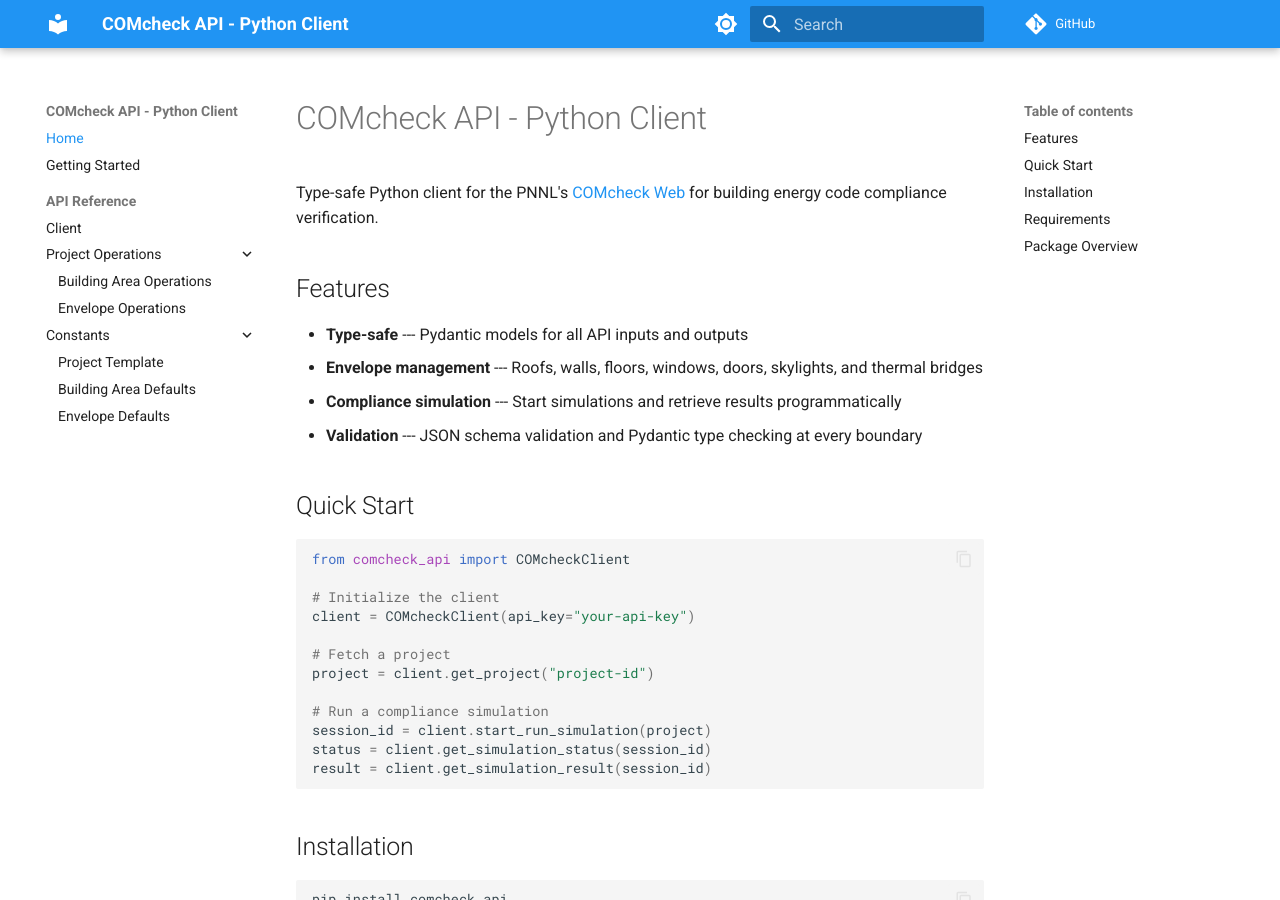
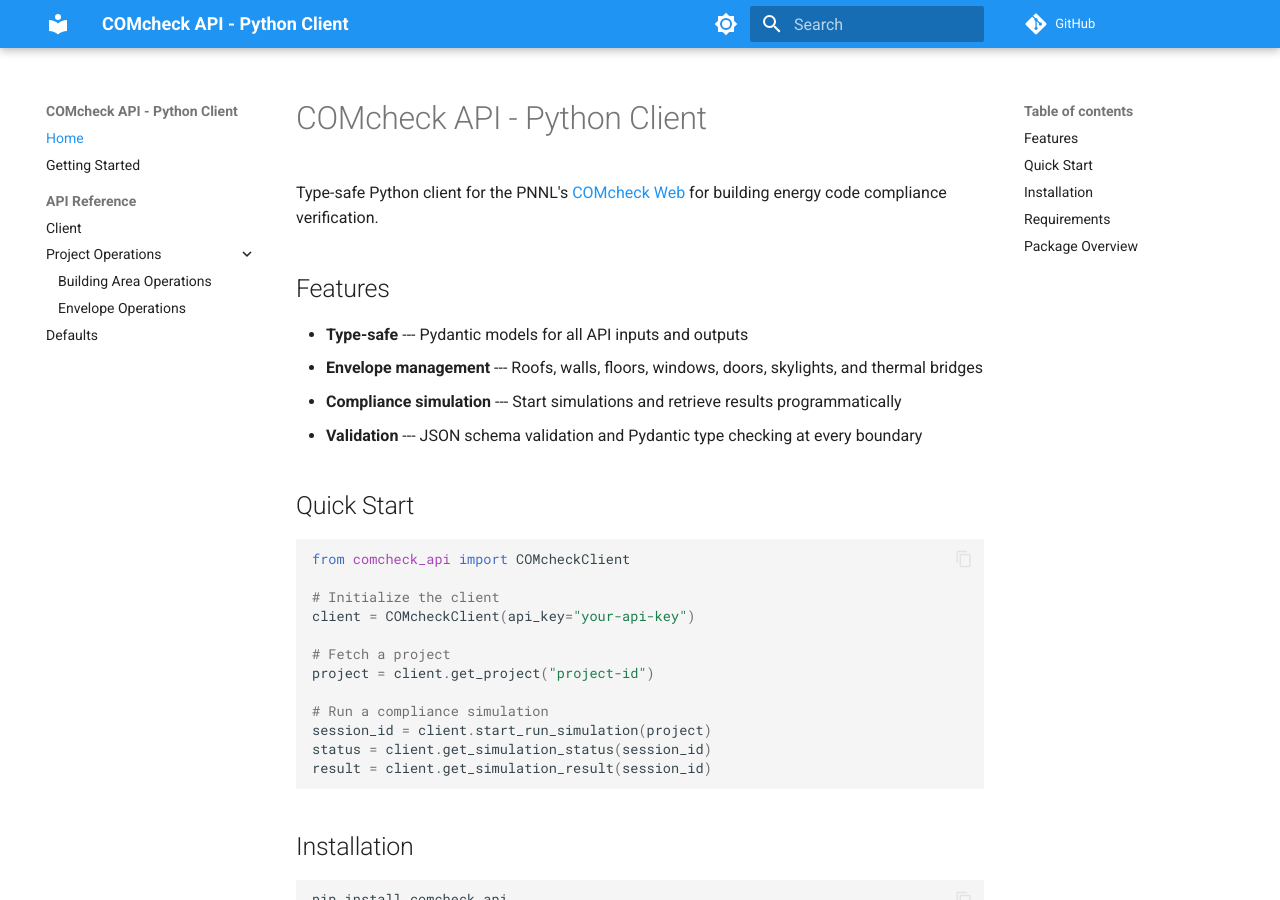
Before and after one commit to pnnl/comcheckweb-api-python, an MkDocs documentation site: the page built from docs_site/index.md, in a window 1280 px wide and 900 px high. Built offline with MkDocs 1.6.1 and Material for MkDocs 9.7.7, drawn with Linux system fonts in a browser that asks for light colours; comment, search, counter and statistics services are not loaded.

Commit message:
Update docs for defaults

```diff
--- a/mkdocs.yml
+++ b/mkdocs.yml
@@ -62,7 +62,4 @@
       - Project Operations:
           - Building Area Operations: api/operations/building-area.md
           - Envelope Operations: api/operations/envelope.md
-      - Constants:
-          - Project Template: api/constants/common.md
-          - Building Area Defaults: api/constants/building-area.md
-          - Envelope Defaults: api/constants/envelope.md
+      - Defaults: api/defaults.md
```
Also changed, not shown: docs_site/api/defaults.md (renamed from docs_site/api/utilities/defaults.md).
